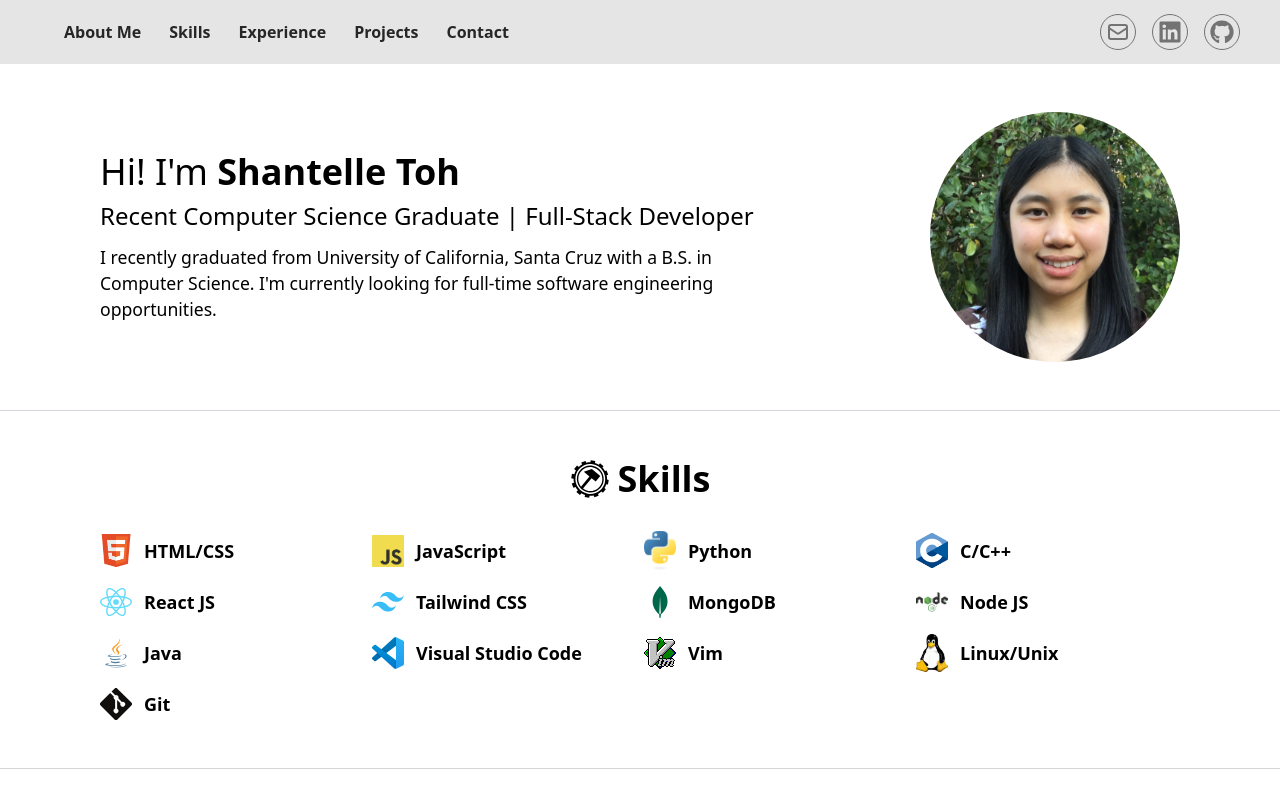
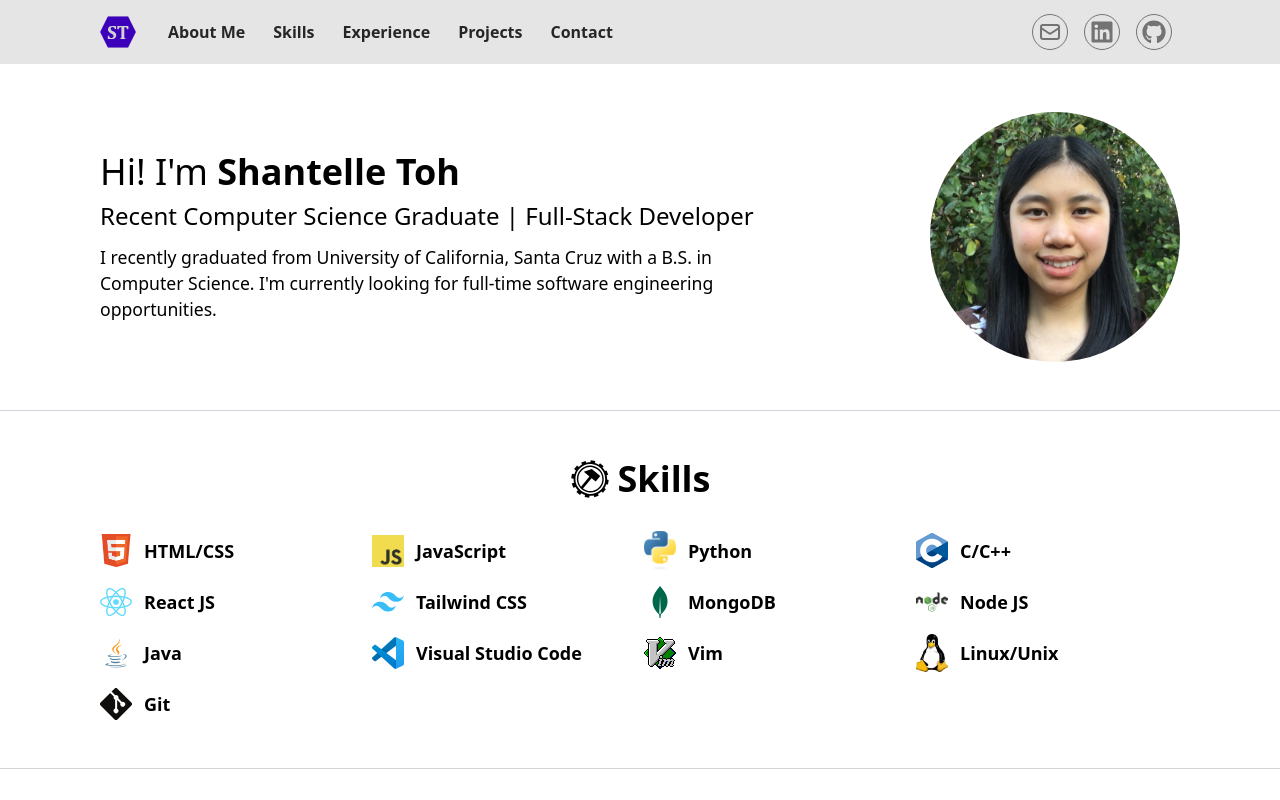
Before and after one commit to shantelletoh/shantelletoh.github.io, a React (Create React App) app in the folder client/: page / in a window 1280 px wide. Shown: the top 800 px of the page. Built offline with nearby package versions, Linux system fonts and the light colour scheme.

Commit message:
add logo to navbar and style navbar

```diff
--- a/client/src/Components/Navbar.jsx
+++ b/client/src/Components/Navbar.jsx
@@ -2,13 +2,14 @@ import { useState } from "react";
 import { HiOutlineMail } from "react-icons/hi";
 import { FaGithub } from "react-icons/fa";
 import { FaLinkedin } from "react-icons/fa";
+import stLogo from "../assets/ST_logo.svg";
 
 export default function Navbar() {
   const [open, setOpen] = useState(false);
 
   return (
     <div class="bg-neutral-200">
-      <div className="mx-auto max-w-7xl px-2 sm:px-6 lg:px-8">
+      <div className="mx-auto max-w-[1080px] w-[85vw]">
         <div className="relative flex h-16 items-center justify-between">
           {/* small screen toggle menu button */}
           <div className="absolute left-0 flex items-center sm:hidden">
@@ -53,8 +54,20 @@ export default function Navbar() {
 
           {/* nav on md and larger screens */}
           <div className="flex flex-1 items-center justify-center sm:items-stretch sm:justify-start">
+            <div className="flex flex-shrink-0 items-center">
+              <img
+                className="block h-9 w-auto lg:hidden"
+                src={stLogo}
+                alt="Your Company"
+              />
+              <img
+                className="hidden h-9 w-auto lg:block"
+                src={stLogo}
+                alt="Your Company"
+              />
+            </div>
             <div className="hidden sm:ml-6 sm:block">
-              <div className="flex gap-1 lg:gap-3">
+              <div className="flex md:gap-1 lg:gap-3">
                 <a
                   href="#about"
                   class="text-neutral-800 hover:bg-neutral-300 hover:text-black rounded-md p-2 font-semibold"
@@ -126,8 +139,8 @@ export default function Navbar() {
 
       {/* when menu is open on small screens, display nav menu */}
       {open && (
-        <div className="sm:hidden">
-          <div className="space-y-1 px-2 pb-3">
+        <div className="sm:hidden flex justify-center">
+          <div className="space-y-1 w-[90vw] pb-3">
             <a
               href="#about"
               class="text-neutral-800 hover:bg-neutral-300 hover:text-black rounded-md px-3 py-1.5 font-semibold block w-fit"
```
Also changed, not shown: client/src/assets/ST_logo.svg (added), client/src/assets/personal_website.png.
